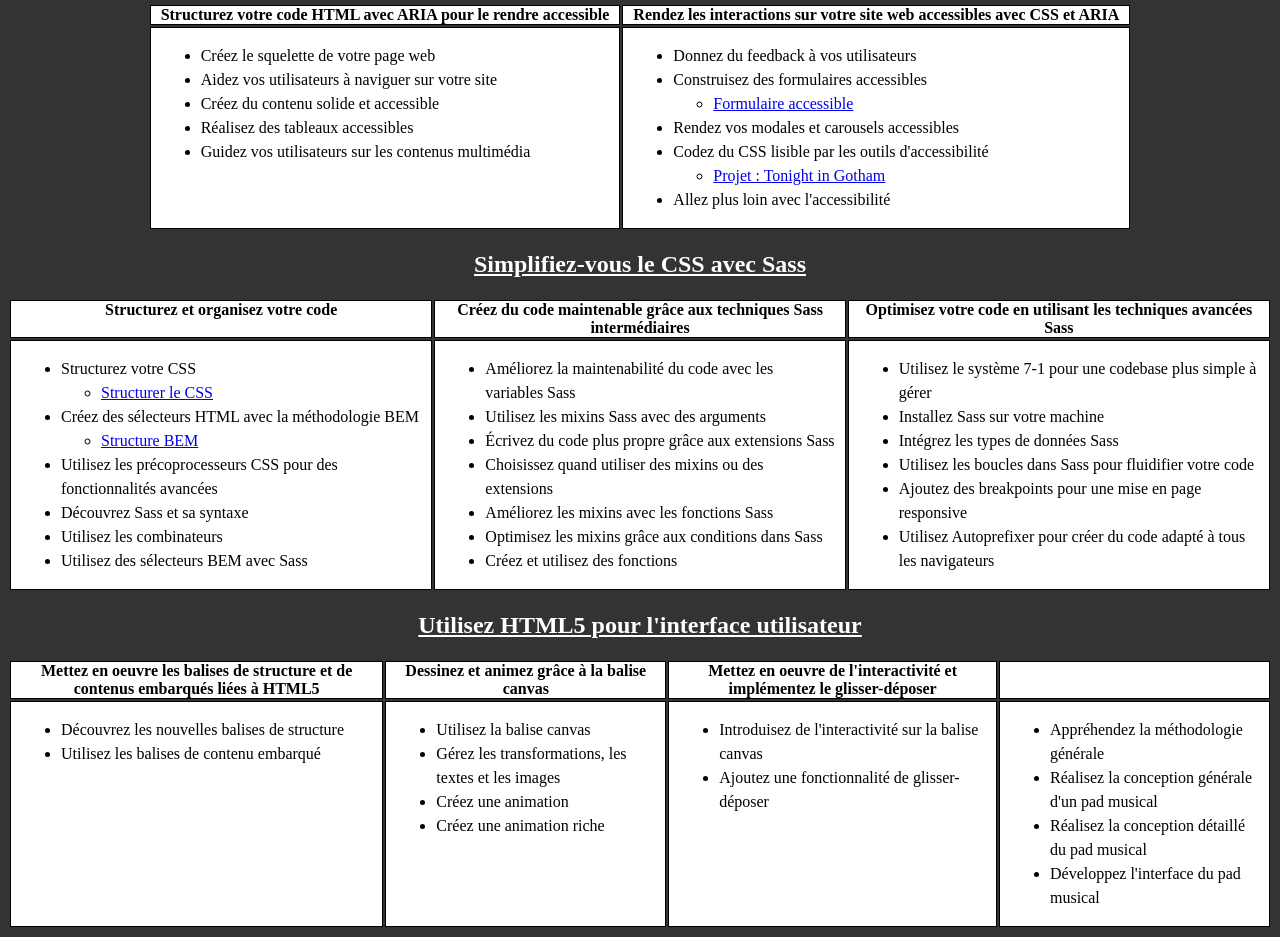
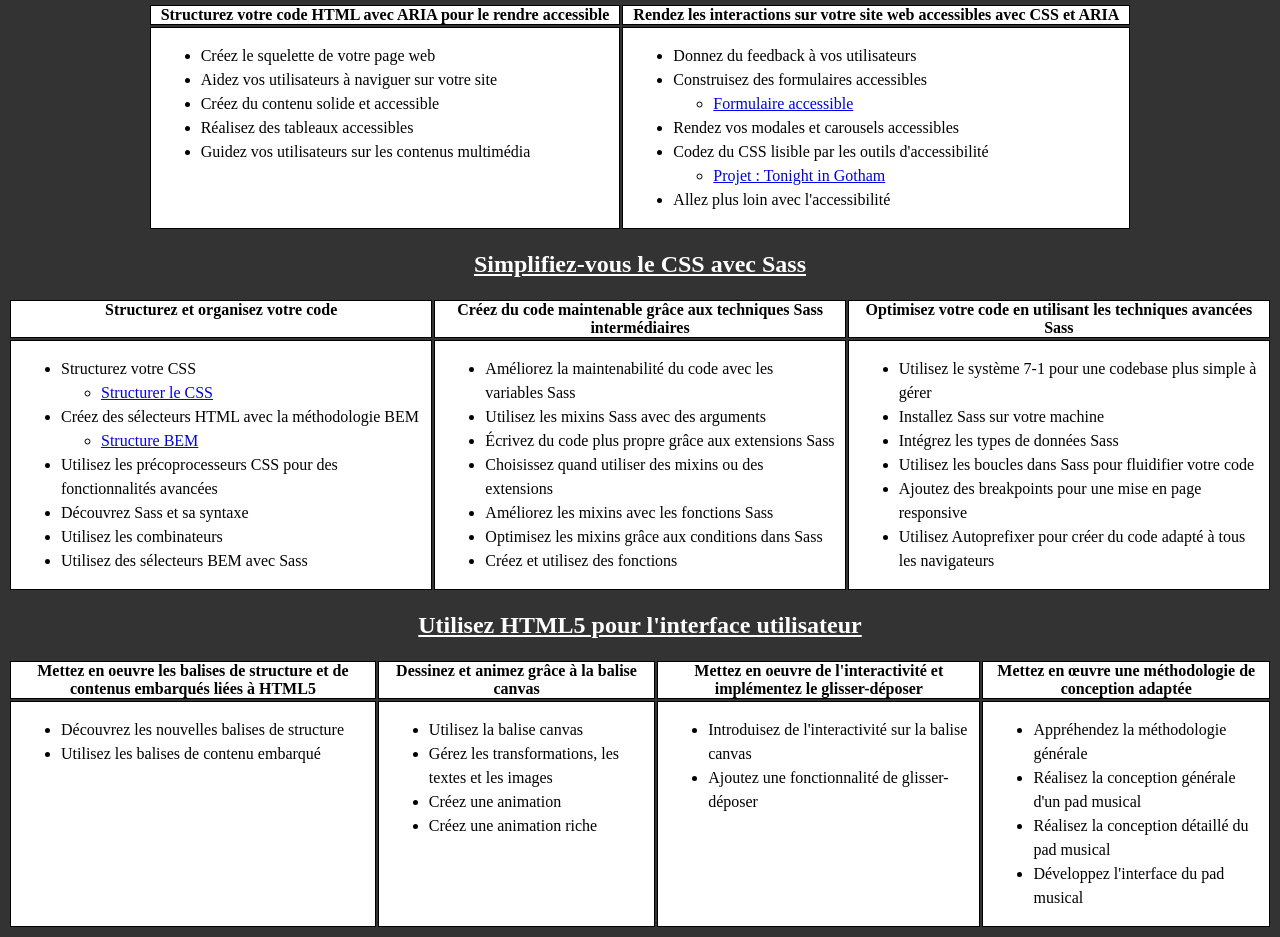
Before and after one commit to Zenitude/openclassroom-html-css, a plain HTML site: page index.html in a window 1280 px wide. Shown: the part 1063-2000 px from the top of the page. Drawn offline with Linux system fonts and the light colour scheme.

Commit message:
Update index.html

```diff
--- a/index.html
+++ b/index.html
@@ -284,7 +284,7 @@
                     <th>Mettez en oeuvre les balises de structure et de contenus embarqués liées à HTML5</th>
                     <th>Dessinez et animez grâce à la balise canvas</th>
                     <th>Mettez en oeuvre de l'interactivité et implémentez le glisser-déposer</th>
-                    <th></th>
+                    <th>Mettez en œuvre une méthodologie de conception adaptée</th>
                 </tr>
             </thead>
             <tbody>
```
